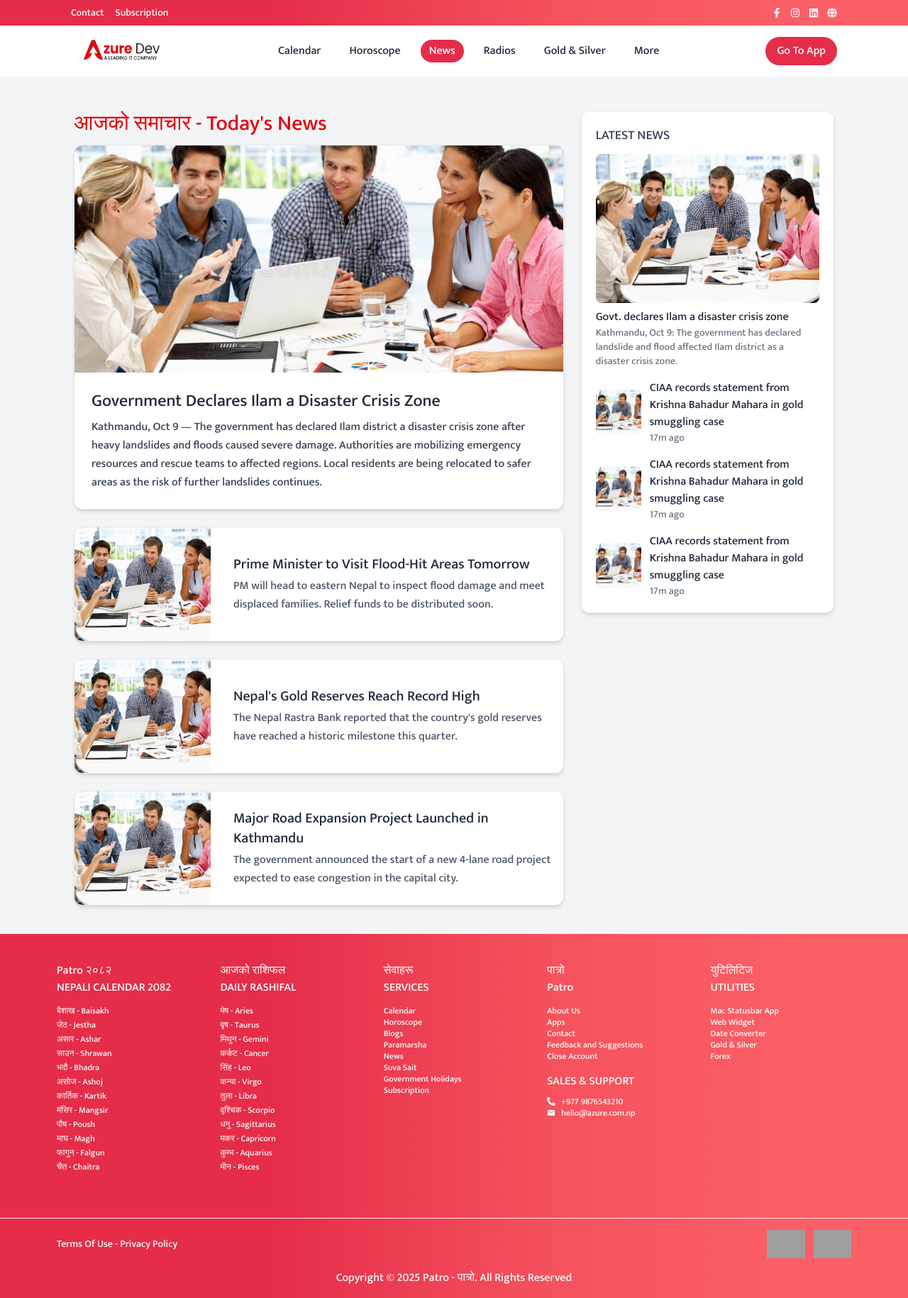
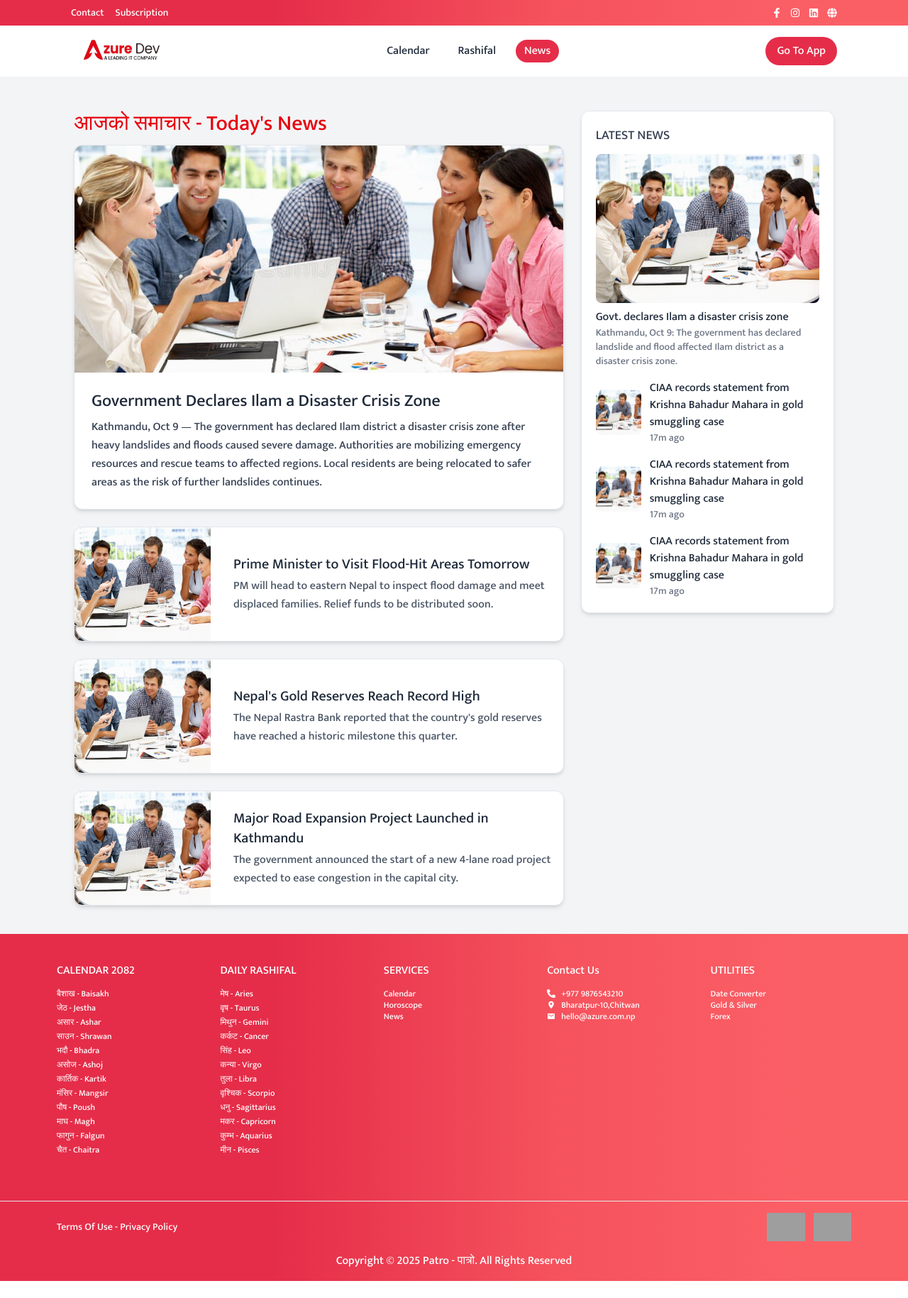
Before and after one commit to Sarthak-Adk/Azure-Patro, a React (Vite) app in the folder frontend/: page /news in a window 1280 px wide. Shown: the whole page at 71% size. After the commit the page ends 1805 px from the top, so only its background shows below. Built offline with nearby package versions, Linux system fonts and the light colour scheme; grey boxes are pictures that could not be loaded.

Commit message:
adding link in header and footer

```diff
--- a/frontend/src/App.jsx
+++ b/frontend/src/App.jsx
@@ -18,7 +18,7 @@ function App() {
           <Route path="rashifal/*" element={<Rashifal />} />
             <Route path="mantra" element={<MantraPage />} />
           <Route path="news" element={<NewsPage />} />
-        </Route>
+          </Route>
       </Routes>
     </BrowserRouter>
   );
--- a/frontend/src/components/Footer.jsx
+++ b/frontend/src/components/Footer.jsx
@@ -2,6 +2,7 @@ import React from "react";
 import { FaPhoneAlt } from "react-icons/fa";
 import { MdEmail } from "react-icons/md";
 import { Link } from "react-router-dom";
+import { IoLocationSharp } from "react-icons/io5";
 
 const Footer = () => {
   return (
@@ -16,68 +17,54 @@ const Footer = () => {
       <div className="max-w-7xl mx-auto py-10 px-4 sm:px-6 lg:px-20 grid grid-cols-1 sm:grid-cols-2 md:grid-cols-3 lg:grid-cols-5 gap-8">
         {/* Nepali Calendar */}
         <div>
-          <h3 className="font-bold mb-3 text-lg sm:text-base">Patro २०८२<br />NEPALI CALENDAR 2082</h3>
+          <h3 className="font-bold mb-3 text-lg sm:text-base">CALENDAR 2082</h3>
           <ul className="space-y-1 text-sm sm:text-xs">
             {[
               "बैशाख - Baisakh","जेठ - Jestha","असार - Ashar","साउन - Shrawan",
               "भदौ - Bhadra","असोज - Ashoj","कार्तिक - Kartik","मंसिर - Mangsir",
               "पौष - Poush","माघ - Magh","फागुन - Falgun","चैत - Chaitra"
             ].map((item, i) => (
-              <li key={i}>{item}</li>
+              <li key={i}><Link to="/calendar">{item}</Link></li>
             ))}
           </ul>
         </div>
 
         {/* Daily Rashifal */}
         <div>
-          <h3 className="font-bold mb-3 text-lg sm:text-base">आजको राशिफल<br />DAILY RASHIFAL</h3>
+          <h3 className="font-bold mb-3 text-lg sm:text-base">DAILY RASHIFAL</h3>
           <ul className="space-y-1 text-sm sm:text-xs">
             {[
               "मेष - Aries","वृष - Taurus","मिथुन - Gemini","कर्कट - Cancer",
               "सिंह - Leo","कन्या - Virgo","तुला - Libra","वृश्चिक - Scorpio",
               "धनु - Sagittarius","मकर - Capricorn","कुम्भ - Aquarius","मीन - Pisces"
             ].map((item, i) => (
-              <li key={i}>{item}</li>
+              <li key={i}><Link to="/rashifal">{item}</Link></li>
             ))}
           </ul>
         </div>
 
         {/* Services */}
         <div>
-          <h3 className="font-bold mb-3 text-lg sm:text-base">सेवाहरू<br />SERVICES</h3>
+          <h3 className="font-bold mb-3 text-lg sm:text-base">SERVICES</h3>
           <ul className="space-y-1 text-sm sm:text-xs">
-            <Link to=""><li>Calendar</li></Link>
-            <Link to=""><li>Horoscope</li></Link>
-            <Link to=""><li>Blogs</li></Link>
-            <Link to=""><li>Paramarsha</li></Link>
-            <Link to=""><li>News</li></Link>
-            <Link to=""><li>Suva Sait</li></Link>
-            <Link to=""><li>Government Holidays</li></Link>
-            <Link to=""><li>Subscription</li></Link>
+            <Link to="/calendar"><li>Calendar</li></Link>
+            <Link to="/rashifal"><li>Horoscope</li></Link>
+            <Link to="/news"><li>News</li></Link>
           </ul>
         </div>
 
         {/* Nepali Patro */}
         <div>
-          <h3 className="font-bold mb-3 text-lg sm:text-base">पात्रो<br />Patro</h3>
-          <ul className="space-y-1 text-sm sm:text-xs">
-            <Link to=""><li>About Us</li></Link>
-            <Link to=""><li>Apps</li></Link>
-            <Link to=""><li>Contact</li></Link>
-            <Link to=""><li>Feedback and Suggestions</li></Link>
-            <Link to=""><li>Close Account</li></Link>
-          </ul>
-          <h3 className="font-bold mt-4 text-lg sm:text-base">SALES & SUPPORT</h3>
+          <h3 className="font-bold mb-3 text-lg sm:text-base">Contact Us</h3>
           <p className="flex items-center gap-2 mt-2 text-sm sm:text-xs"><FaPhoneAlt /> +977 9876543210</p>
+          <p className="flex items-center gap-2  text-sm sm:text-xs"><IoLocationSharp /> Bharatpur-10,Chitwan</p>
           <p className="flex items-center gap-2 text-sm sm:text-xs"><MdEmail /> hello@azure.com.np</p>
         </div>
 
         {/* Utilities */}
         <div>
-          <h3 className="font-bold mb-3 text-lg sm:text-base">युटिलिटिज<br />UTILITIES</h3>
+          <h3 className="font-bold mb-3 text-lg sm:text-base">UTILITIES</h3>
           <ul className="space-y-1 text-sm sm:text-xs">
-            <Link to=""><li>Mac Statusbar App</li></Link>
-            <Link to=""><li>Web Widget</li></Link>
             <Link to=""><li>Date Converter</li></Link>
             <Link to=""><li>Gold & Silver</li></Link>
             <Link to=""><li>Forex</li></Link>
--- a/frontend/src/components/GoldSilverRates.jsx
+++ /dev/null
@@ -1,38 +0,0 @@
-import React from "react";
-
-const goldSilverRates = [
-  { metal: "Gold Hallmark (छापावाल सुन)", unit: "tola", price: "221,301.07" },
-  { metal: "Gold Tajabi (तेजाबी सुन)", unit: "tola", price: "0.00" },
-  { metal: "Silver (चाँदी)", unit: "tola", price: "2,685.05" },
-  { metal: "Gold Hallmark (छापावाल सुन)", unit: "10g", price: "189,730.00" },
-  { metal: "Gold Tajabi (तेजाबी सुन)", unit: "10g", price: "0.00" },
-  { metal: "Silver (चाँदी)", unit: "10g", price: "2,302.00" },
-];
-
-export default function GoldSilverRates() {
-  return (
-    <div className="max-w-md mx-auto mt-4 pl-2 h-[300px] overflow-y-auto bg-gray-100  p-4 rounded-xl shadow ml-3">
-      <h2 className="text-xl font-bold text-black mb-4 uppercase">
-        <span className="text-[#ffe100]">Gold</span> & <span className="text-gray-400">Silver</span> <span className=""> Rates</span>
-      </h2>
-      <table className="w-full table-auto border-collapse">
-        <thead>
-          <tr className=" px-1">
-            <th className="text-left text-gray-800 font-medium pb-2 ">Metal</th>
-            <th className="text-left text-gray-800 font-medium pb-2 ">Unit</th>
-            <th className="text-left text-gray-800 font-medium pb-2 ">Price (Nrs.)</th>
-          </tr>
-        </thead>
-        <tbody>
-          {goldSilverRates.map((item, index) => (
-            <tr key={index} className="border">
-              <td className="py-2 border-r px-1">{item.metal}</td>
-              <td className="py-2 border-r px-1">{item.unit}</td>
-              <td className="py-2 px-1">{item.price}</td>
-            </tr>
-          ))}
-        </tbody>
-      </table>
-    </div>
-  );
-}
--- a/frontend/src/components/Header.jsx
+++ b/frontend/src/components/Header.jsx
@@ -1,5 +1,5 @@
 import { useState } from "react";
-import { NavLink } from "react-router-dom";
+import { NavLink,Link } from "react-router-dom";
 import { FaFacebookF, FaInstagram, FaLinkedin, FaGlobe } from "react-icons/fa";
 import { HiMenu, HiX } from "react-icons/hi";
 import headerbanner from "../assets/headerbanner.png";
@@ -10,12 +10,9 @@ export default function Header() {
 
   const links = [
     { name: "Calendar", path: "/calendar" },
-    { name: "Horoscope", path: "/rashifal" },
+    { name: "Rashifal", path: "/rashifal" },
     { name: "News", path: "/news" },
-    { name: "Radios", path: "/radios" },
-    { name: "Gold & Silver", path: "/gold-silver" },
-    { name: "More", path: "/more" },
-  ];
+];
 
   const now = new Date();
   const date = now.toLocaleDateString();
@@ -56,7 +53,7 @@ export default function Header() {
               key={i}
               to={link.path}
               className={({ isActive }) =>
-                `px-3 py-1 rounded-3xl hover:bg-red-100 ${
+                `px-3 py-1 rounded-3xl hover:bg-red-500 hover:text-white ${
                   isActive
                     ? "text-white font-bold bg-[#E52D49]"
                     : "text-gray-800"
@@ -68,9 +65,9 @@ export default function Header() {
           ))}
         </nav>
 
-        <button className="hidden lg:block bg-[#E52D49] text-white py-2 px-4 rounded-3xl hover:bg-red-600 transition">
+       <Link to=""> <button className="hidden lg:block bg-[#E52D49] text-white py-2 px-4 rounded-3xl hover:bg-red-600 transition">
           Go To App
-        </button>
+        </button></Link>
 
         {/* Mobile Menu Button */}
         <button
--- a/frontend/src/components/Services.jsx
+++ b/frontend/src/components/Services.jsx
@@ -7,14 +7,15 @@ import { BsStars } from "react-icons/bs";
 import { FaArrowRightArrowLeft } from "react-icons/fa6";
 import { FaArrowTrendUp } from "react-icons/fa6";
 import { HiCurrencyDollar } from "react-icons/hi";
+import { Link } from "react-router-dom";
 
 const services = [
-  { icon: <MdTempleHindu className="text-[#E52D49] text-2xl"/>, title: "पूजा विधि" },
-  { icon: <FaCalendar className="text-[#E52D49] text-2xl"/>, title: "पात्रो" },
-  { icon: <BsStars className="text-[#E52D49] text-2xl"/>, title: "राशिफल" },
-  { icon: <FaArrowRightArrowLeft className="text-[#E52D49] text-2xl"/>, title: "मिति परिवर्तन" },
-  { icon: <FaArrowTrendUp className="text-[#E52D49] text-2xl"/>, title: "शेयर बजार" },
-  { icon: <HiCurrencyDollar className="text-[#E52D49] text-2xl"/>, title: "सुनचाँदी" },
+  { icon: <MdTempleHindu className="text-[#E52D49] text-2xl"/>, title: "पूजा विधि", path: "/puja" },
+  { icon: <FaCalendar className="text-[#E52D49] text-2xl"/>, title: "पात्रो", path: "/calendar" },
+  { icon: <BsStars className="text-[#E52D49] text-2xl"/>, title: "राशिफल", path: "/rashifal" },
+  { icon: <FaArrowRightArrowLeft className="text-[#E52D49] text-2xl"/>, title: "मिति परिवर्तन", path: "/date-converter" },
+  { icon: <FaArrowTrendUp className="text-[#E52D49] text-2xl"/>, title: "शेयर बजार", path: "/share-bazar" },
+  { icon: <HiCurrencyDollar className="text-[#E52D49] text-2xl"/>, title: "सुनचाँदी", path: "/gold-silver" },
 ];
 
 export default function Services() {
@@ -32,7 +33,8 @@ export default function Services() {
       {/* Grid of Cards */}
       <div className="grid grid-cols-2 sm:grid-cols-3 gap-4 lg:mx-[77px]">
         {services.map((service, index) => (
-          <div
+          <Link to={service.path} key={index}>
+         <div
             key={index}
             className="flex flex-col items-center justify-center hover:cursor-pointer bg-gray-100 rounded-xl p-4 hover:shadow-md transition"
           >
@@ -41,6 +43,7 @@ export default function Services() {
             </div>
             <p className="text-sm font-medium text-gray-700 text-center">{service.title}</p>
           </div>
+          </Link>
         ))}
       </div>
     </div>
--- a/frontend/src/layout/layout.jsx
+++ b/frontend/src/layout/layout.jsx
@@ -3,7 +3,6 @@ import Header from "../components/Header";
 import Sidebar from "../components/Sidebar";
 import Footer from "../components/Footer";
 import ExchangeRatesTable from "../components/ExchangeRateTable";
-import GoldSilverRates from "../components/GoldSilverRates";
 import RashifalCard from "../components/RashifalCard";
 import Services from "../components/Services";
 import MantraCard from "../components/MantraCard";
```
